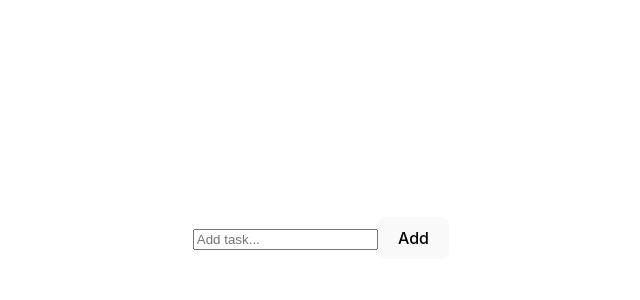
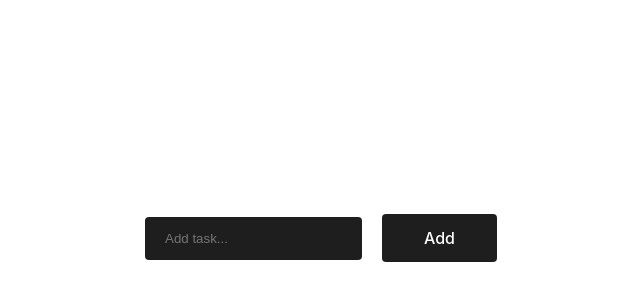
Before and after one commit to maciek617/onx-projects, a Vue app in the folder task-2/: page / in a window 1280 px wide. Shown: the part 162-462 px from the top of the page, without its empty margins (319-959 px from the left). Built offline with nearby package versions, Linux system fonts and the light colour scheme.

Commit message:
Add tasks to local storage

```diff
--- a/task-2/src/components/AddTaskForm.vue
+++ b/task-2/src/components/AddTaskForm.vue
@@ -1,7 +1,12 @@
 <template>
-  <form @submit.prevent="addTaskToLocalStorage()">
-    <input v-model="taskName" type="text" placeholder="Add task..." />
-    <button>Add</button>
+  <form class="add-task-form" @submit.prevent="addTaskToLocalStorage()">
+    <input
+      class="add-task-input"
+      v-model="taskName"
+      type="text"
+      placeholder="Add task..."
+    />
+    <button class="add-task-button">Add</button>
   </form>
 </template>
 
@@ -9,20 +14,49 @@
 import { ref } from 'vue';
 import { useStore } from 'vuex';
 const store = useStore();
-
 const taskName = ref<string>('');
 
 const addTaskToLocalStorage = () => {
-  console.log(taskName.value);
-
   if (!taskName.value.length) return;
   store.commit('addTask', {
     name: taskName.value,
     id: Math.floor(Math.random() * 1000),
-    isCompleted: false,
+    status: 'incomplete',
   });
+
+  localStorage.setItem('todos', JSON.stringify(store.state.todoList));
   taskName.value = '';
 };
 </script>
 
-<style lang="scss" scoped></style>
+<style scoped>
+.add-task-form {
+  display: flex;
+  align-items: center;
+  justify-content: center;
+  gap: 20px;
+
+  margin: 50px 0;
+}
+.add-task-input {
+  background: #1e1e1e;
+  padding: 14px 20px;
+  color: #fcfcfc;
+  border: 0;
+  outline: 0;
+  border-radius: 4px;
+}
+
+.add-task-input:focus,
+.add-task-button:focus {
+  outline: 1px solid #26e3c2;
+}
+.add-task-button {
+  border: 0;
+  outline: 0;
+  border-radius: 4px;
+  background-color: #1e1e1e;
+  padding: 14px 42px;
+  color: #fcfcfc;
+}
+</style>
```
